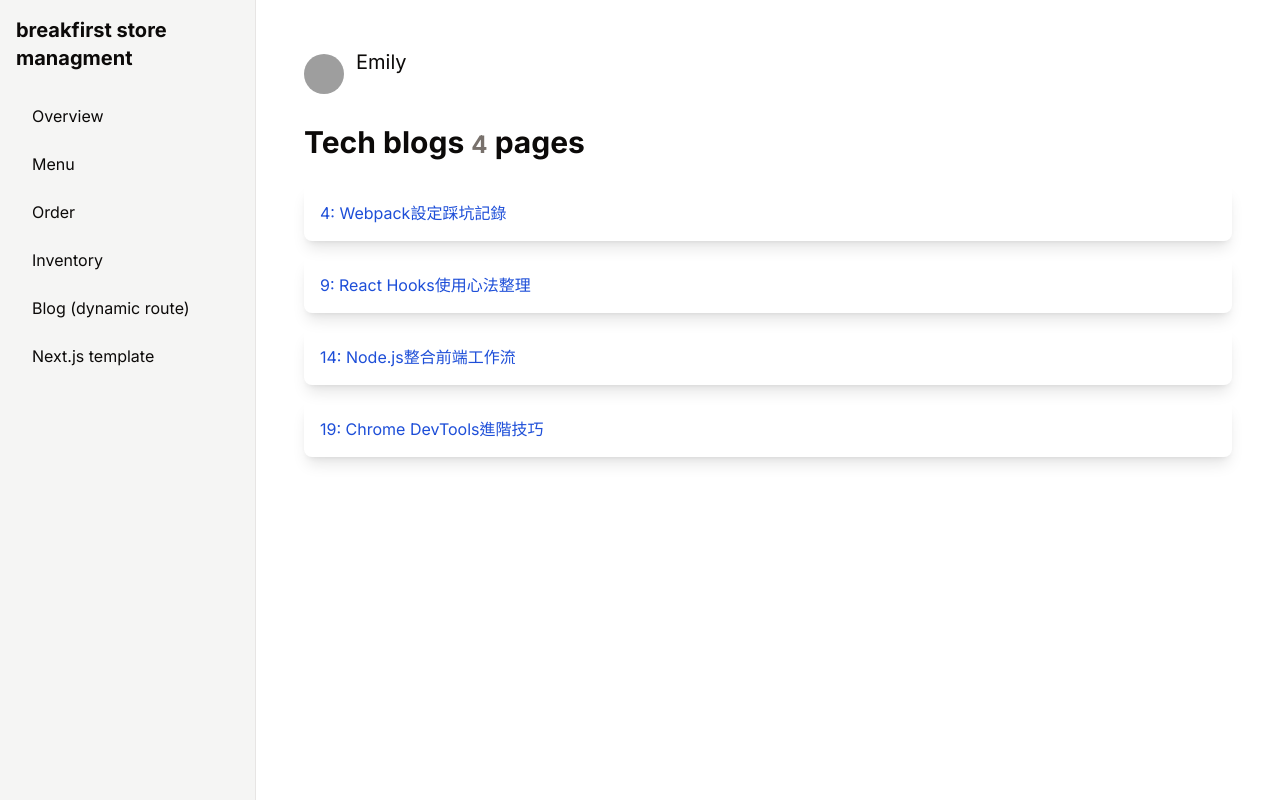
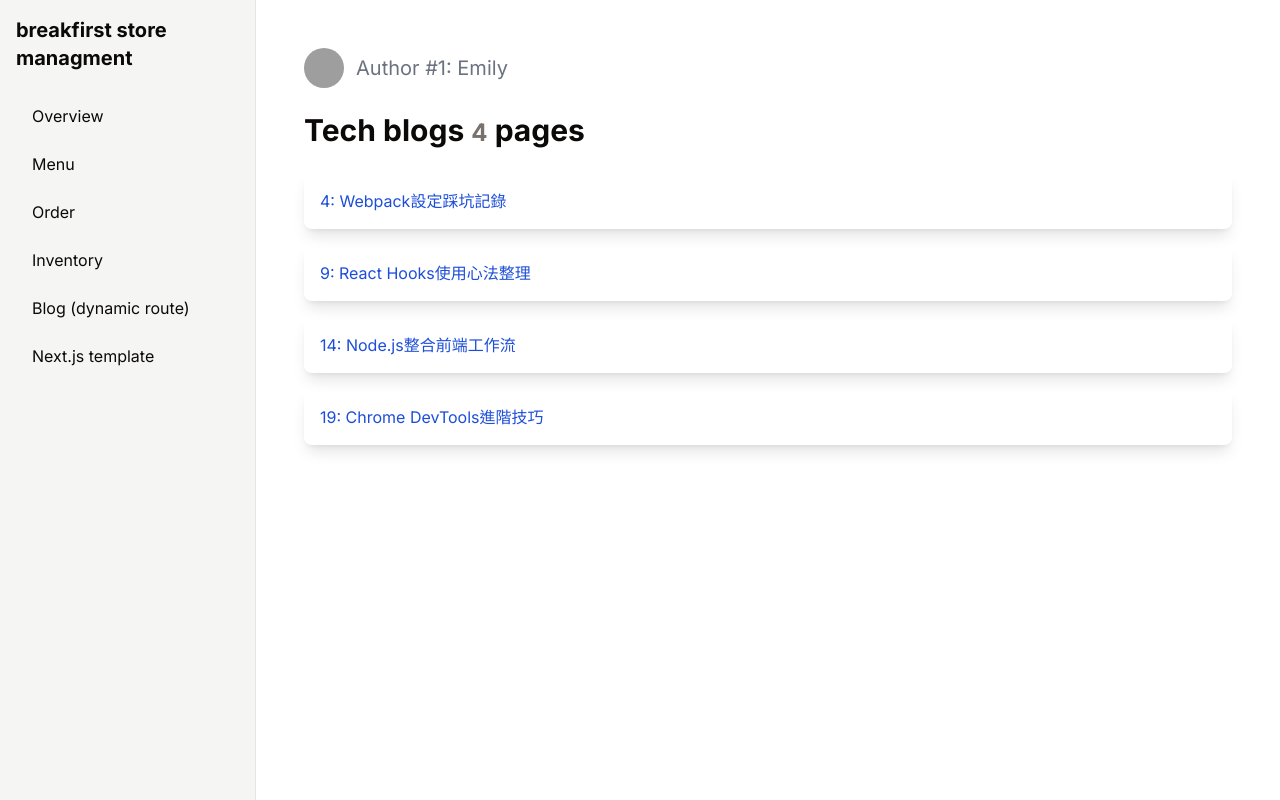
Before and after one commit to one030914/back-end-in-class, a Next.js app in the folder next/: page /blog/users/1 in a window 1280 px wide. Built offline with nearby package versions, Linux system fonts and the light colour scheme; grey boxes are pictures that could not be loaded.

Commit message:
back-end

```diff
--- a/next/app/blog/page.jsx
+++ b/next/app/blog/page.jsx
@@ -16,7 +16,7 @@ export default function Page(){
                             <div className="flex items-center gap-3 mb-2">
                                 <img src={user.avatar} alt={`User ${post.userId}'s avatar`} className="w-10 h-10 rounded-full"/>
                                 <Link href={`/blog/users/${user.id}`}>
-                                    <span className="text-gray-500 hover:bg-blue-300">User {user.id}: {user.name}</span>
+                                    <span className="text-gray-500 hover:bg-blue-300">Author #{user.id}: {user.name}</span>
                                 </Link>
                             </div>
                                 <Link href={`/blog/posts/${post.id}`}>
--- a/next/app/blog/posts/[postId]/page.jsx
+++ b/next/app/blog/posts/[postId]/page.jsx
@@ -20,7 +20,7 @@ export default async function Page({params}){
                     <div>
                         <h1>{post.title}</h1>
                         <Link href={`/blog/users/${user.id}`} className="text-gray-500 hover:bg-blue-300">
-                            Author {user.id}: {user.name}
+                            Author #{user.id}: {user.name}
                         </Link>
                     </div>
                 </div>
--- a/next/app/blog/users/[userId]/page.jsx
+++ b/next/app/blog/users/[userId]/page.jsx
@@ -14,7 +14,7 @@ export default async function Page({params}){
         <div className="container mx-auto p-4">
             <div className="flex items-center gap-3 mb-6">
                 <img src={user.avatar} alt={`User ${user.id}'s avatar`} className="w-10 h-10 rounded-full"/>
-                <p className="text-xl mb-6">{user.name}</p>
+                <p className="text-xl text-gray-500">Author #{user.id}: {user.name}</p>
             </div>
             <h1 className="text-3xl font-bold mb-6">Tech blogs <span className="text-2xl text-stone-500">{posts.length}</span> pages</h1>
             <div className="grid gap-4">
```
